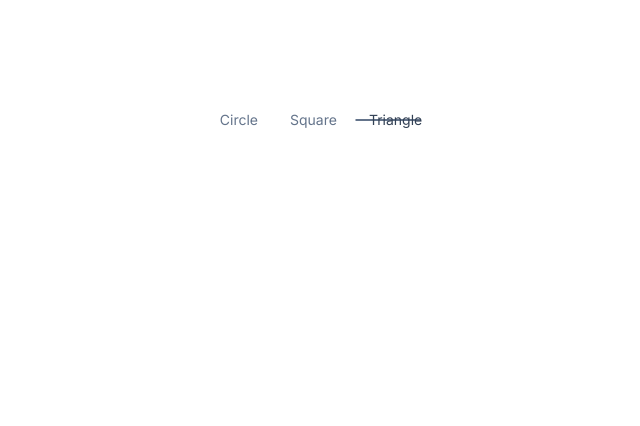
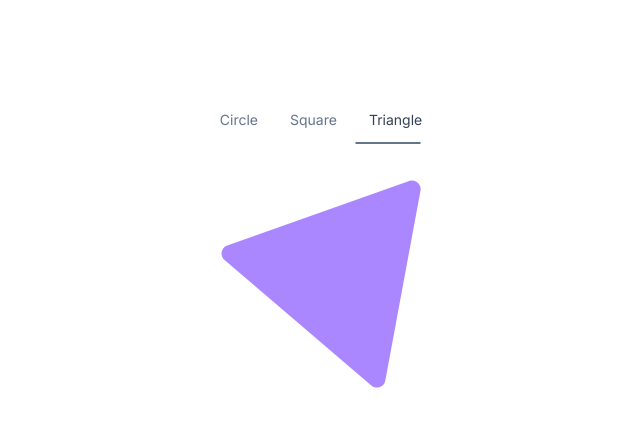
Before and after one commit to midcenturydude7/nextjs-framer-motion-vercel-shapes-nav, a Next.js app: page / in a window 1280 px wide. Shown: the top 426 px of the page, without its empty margins (319-959 px from the left). Built offline with nearby package versions, Linux system fonts and the light colour scheme.

Commit message:
Working through bugs

```diff
--- a/app/components/Framer.tsx
+++ b/app/components/Framer.tsx
@@ -108,7 +108,7 @@ const Tabs = ({
       </AnimatePresence>
       {selectedRect && navRect && (
         <motion.div
-          className={"botoom-0 absolute left-0 z-10 h-[2px] bg-slate-500"}
+          className={"absolute bottom-0 left-0 z-10 h-[2px] bg-slate-500"}
           initial={false}
           animate={{
             width: selectedRect.width * 0.8,
@@ -134,11 +134,17 @@ const Content = ({
   className?: string;
 }): JSX.Element => {
   return (
-    <AnimatePresence mode="wait" custom={direction}>
+    <AnimatePresence exitBeforeEnter={false} custom={direction}>
       <motion.div
         key={selectedTabIndex}
         variants={{
           enter: (direction) => ({
+            opacity: 0,
+            x: direction > 0 ? 100 : -100,
+            scale: 0.8,
+          }),
+          center: { opacity: 1, x: 0, scale: 1, rotate: 0 },
+          exit: (direction) => ({
             opacity: 0,
             x: direction > 0 ? -100 : 100,
             scale: 0.8,
--- a/app/lib/shapes.tsx
+++ b/app/lib/shapes.tsx
@@ -30,7 +30,7 @@ export function Square() {
         width="300"
         height="300"
         rx="15"
-        transform="rotate(46.4634 211.48 -6"
+        transform="rotate(46.4634 211.48 -6)"
         fill="#446DF6"
       />
     </svg>
```
